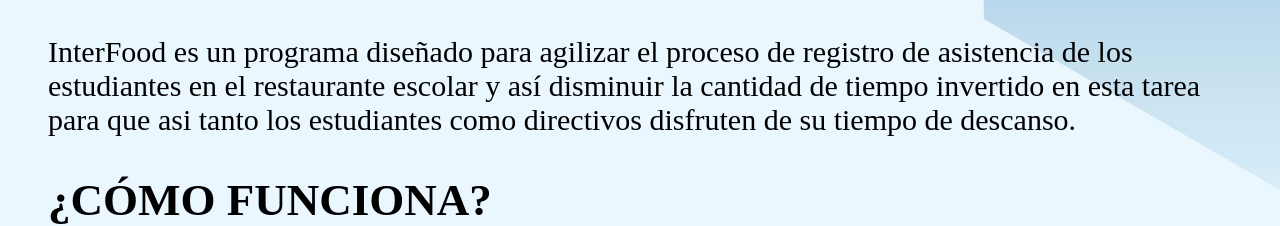
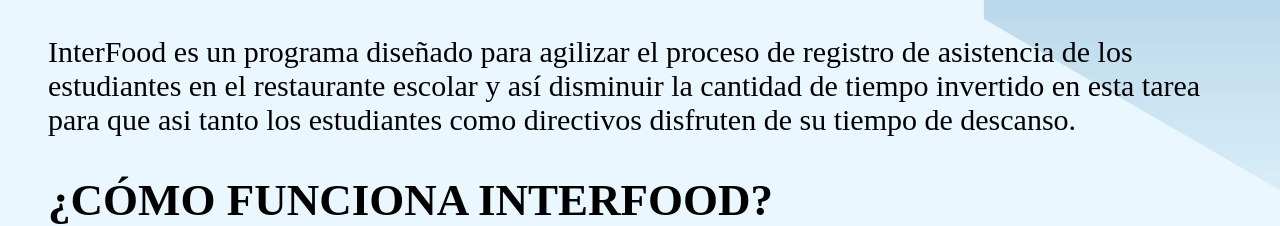
Before and after one commit to ProgramadorPrimario/InterFood, a plain HTML site: page pagina principal/index.html in a window 1280 px wide. Shown: the part 575-801 px from the top of the page. Drawn offline with Linux system fonts and the light colour scheme.

Commit message:
Agregue algo al titulo de la seccion dos

```diff
--- a/pagina principal/index.html
+++ b/pagina principal/index.html
@@ -31,7 +31,7 @@
                 </p>
             </section>
             <section class="dos">
-                <h2>¿CÓMO FUNCIONA?</h2>
+                <h2>¿CÓMO FUNCIONA INTERFOOD?</h2>
                 <p>InterFood funciona por medio de un sistema informático diseñado específicamente para el análisis <br>
                     y tratamiento de datos, el cual permite a los administradores llevar un registro diario de asistencia <br>
                     al sistema de alimentación escolar (si la institución educativa cuenta con un restaurante escolar).
```
